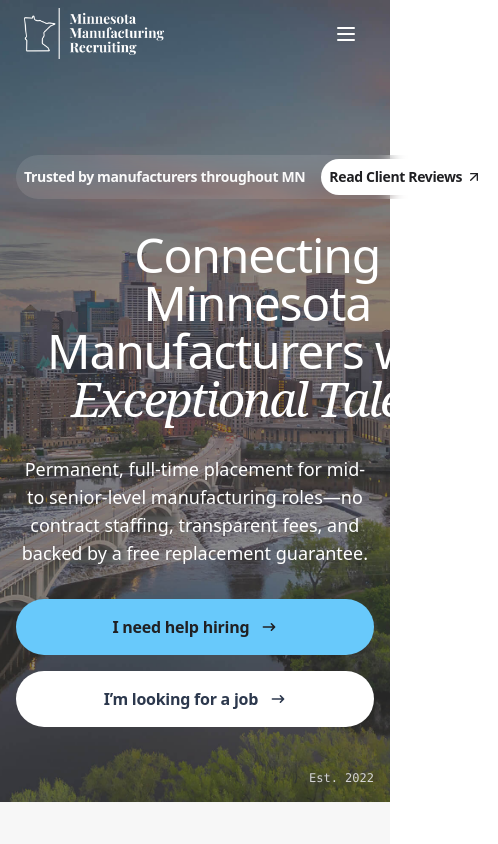
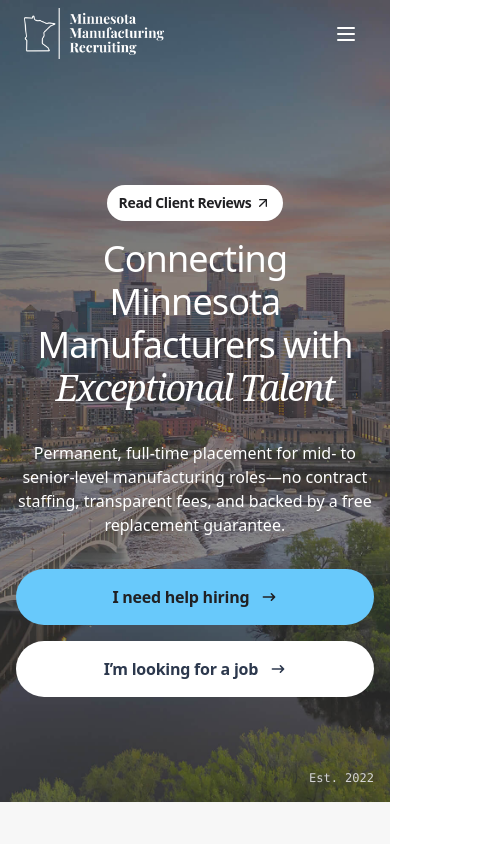
Before and after one commit to mhlauf1/mmr, a Next.js app: page / in a window 390 px wide. Shown: the top 844 px of the page, 498 px wide, since content can reach past the window. Built offline with nearby package versions, Linux system fonts and the light colour scheme.

Commit message:
home mobile fixes

```diff
--- a/src/components/BottomCTA.tsx
+++ b/src/components/BottomCTA.tsx
@@ -24,9 +24,9 @@ const BottomCTA: React.FC = () => {
   };
 
   return (
-    <section className="my-12 p-8 md:mx-[6%] grid grid-cols-1 md:grid-cols-2 gap-4">
+    <section className=" mt-8 md:mt-0 md:my-12 md:p-8 md:mx-[6%] grid grid-cols-1 md:grid-cols-2 md:gap-4">
       {/* Right: Employer Form */}
-      <div className="border border-neutral-200 p-8 bg-neutral-900 rounded-xl">
+      <div className="border border-neutral-200 p-8 bg-neutral-900 md:rounded-xl">
         <span className="inline-block text-sm bg-neutral-100 px-3 py-2 rounded-md font-semibold text-neutral-700 mb-4">
           For Employees
         </span>
@@ -70,7 +70,7 @@ const BottomCTA: React.FC = () => {
         </form>
       </div>
       {/* Left: Job Seeker CTA */}
-      <div className="flex flex-col justify-between  p-8 bg-neutral-50 border border-neutral-200 rounded-xl">
+      <div className="flex flex-col justify-between  p-8 bg-neutral-50 border border-neutral-200 md:rounded-xl">
         <div>
           <span className="inline-block text-sm bg-neutral-100 px-3 py-2 rounded-md font-semibold text-neutral-700 mb-4">
             For Job Seekers
--- a/src/sections/home/CTA.tsx
+++ b/src/sections/home/CTA.tsx
@@ -3,10 +3,10 @@ import { Button } from "@/components/Buttons";
 
 const CTA = () => {
   return (
-    <section className="bg-[#202023] relative h-[60vh] md:h-[75vh]">
+    <section className="bg-[#202023] relative h-[60vh] py-12 md:py-0 md:h-[75vh]">
       <div className="px-4 sm:px-8 h-full justify-center py-8 items-center flex flex-col">
         <div className="flex flex-col md:mt-auto  items-center">
-          <h2 className="text-5xl max-w-lg md:max-w-xl text-white md:text-7xl font-medium tracking-tight text-center">
+          <h2 className="text-4xl sm:text-5xl max-w-lg md:max-w-xl text-white md:text-7xl font-medium tracking-tight text-center">
             Find the perfect hire for
             <span className="font-pt-serif tracking-tighter italic">
               {" "}
--- a/src/sections/home/FAQ.tsx
+++ b/src/sections/home/FAQ.tsx
@@ -53,7 +53,7 @@ export default function FAQ() {
               <div key={idx} className="py-4">
                 <button
                   onClick={() => toggle(idx)}
-                  className="w-full flex items-center  cursor-pointer justify-between focus:outline-none"
+                  className="w-full flex items-center  gap-3 cursor-pointer justify-between focus:outline-none"
                   aria-expanded={isOpen}
                   aria-controls={`faq-${idx}-content`}
                 >
--- a/src/sections/home/Hero.tsx
+++ b/src/sections/home/Hero.tsx
@@ -37,25 +37,32 @@ const Hero = () => {
             <div className="flex flex-col justify-center md:flex-3/4">
               <div className="md:max-w-3xl">
                 {/* Heading with subtle left animation */}
-                <Link href="/contact" className="z-10">
+                <Link
+                  href="/contact"
+                  className="z-10 w-full mx-auto flex md:justify-start justify-center"
+                >
                   <button
+                    type="button"
                     className="
       inline-flex items-center whitespace-nowrap
-      md:mb-4 mb-8 tracking-tight font-semibold cursor-pointer
+      mb-4 tracking-tight font-semibold cursor-pointer
       text-sm bg-white/10 backdrop-blur
-      gap-1 px-2 py-1 rounded-full
+      gap-2 md:px-3 md:py-2 rounded-full
       duration-200 hover:text-white hover:shadow-xs
       text-neutral-50
     "
                   >
-                    <span className="whitespace-nowrap">
+                    {/* hidden below md, shown md+ */}
+                    <span className="hidden md:inline whitespace-nowrap">
                       Trusted by manufacturers throughout MN
                     </span>
+
+                    {/* always visible */}
                     <span
                       className="
-        ml-3 inline-flex items-center whitespace-nowrap
+        inline-flex items-center whitespace-nowrap
         bg-white text-[#202023] rounded-full
-        px-2 py-2 md:py-1 gap-1
+        px-3 py-2 md:py-1 gap-1 md:ml-3
       "
                     >
                       Read Client Reviews
@@ -69,7 +76,7 @@ const Hero = () => {
                   initial="hidden"
                   animate="visible"
                   variants={textVariants}
-                  className=" mb-2 md:mb-4 text-center md:text-start max-w-[20ch] mx-auto font-normal title-line-height text-5xl lg:text-7xl text-white tracking-tight"
+                  className=" mb-2 md:mb-4 text-center md:text-start md:max-w-[20ch] mx-auto font-normal leading-[1.2] text-[36px] sm:text-5xl lg:text-7xl text-white tracking-tight"
                 >
                   Connecting Minnesota Manufacturers with
                   <span className="font-pt-serif tracking-tighter italic">
@@ -89,7 +96,7 @@ const Hero = () => {
                 initial="hidden"
                 animate="visible"
                 variants={textVariants}
-                className="mt-6 md:mt-4 text-white text-center md:text-start text-lg md:text-xl"
+                className="mt-6 md:mt-4 text-white text-center md:text-start text-md md:text-xl"
               >
                 Permanent, full-time placement for mid- to senior-level
                 manufacturing roles—no contract staffing, transparent fees, and
```
